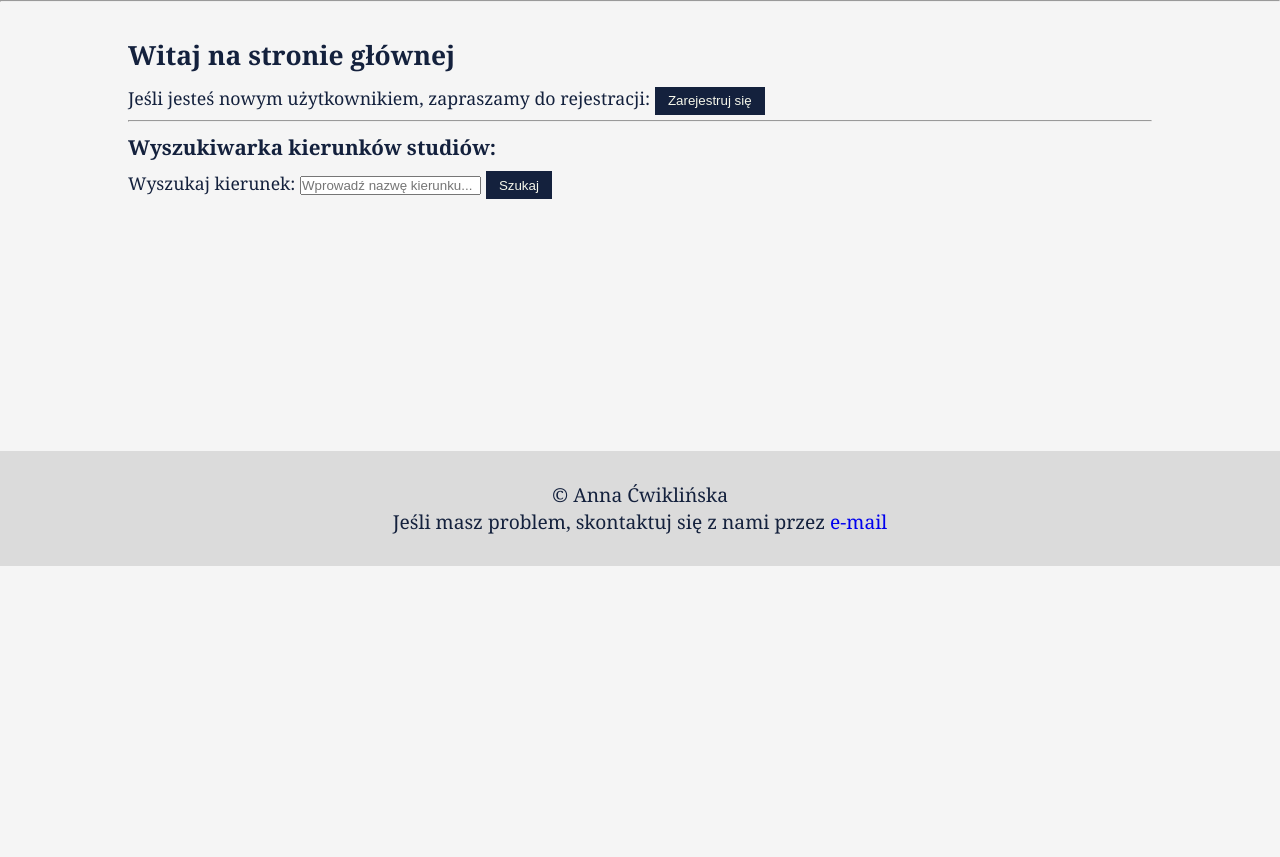
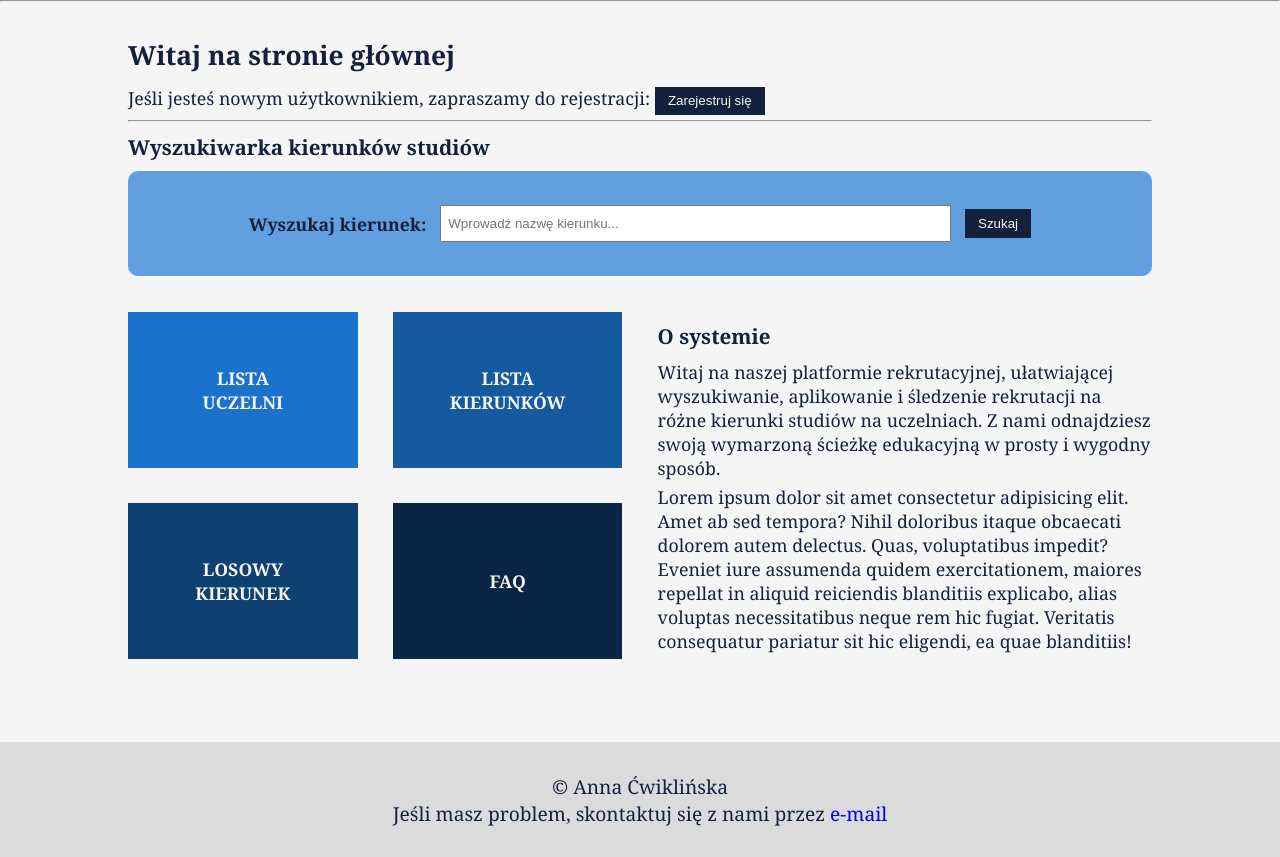
Before and after one commit to annacwiklinska/system_rekrutacji, a Django app: page / in a window 1280 px wide. Shown: the part 234-1091 px from the top of the page. Before the commit the page ends 800 px from the top, so only its background shows below. Run offline with Django 4.2, Linux system fonts and the light colour scheme; style sheets or scripts are compiled from the project's sources; some libraries are stand-ins or nearby versions.

Commit message:
strona główna + punkty rekrutacyjne

```diff
--- a/rekrutacja/static/rekrutacja/style.scss
+++ b/rekrutacja/static/rekrutacja/style.scss
@@ -10,18 +10,83 @@ body {
   position: relative;
   min-height: 100vh;
 
-  #search{
+  dl {
+    margin: 2em 0;
+
+    dt {
+      font-weight: bold;
+    }
+
+    dd {
+      margin-left: 1em;
+      margin-bottom: 1em;
+    }
+  }
+
+  #index {
+    display: grid;
+    grid-template-columns: repeat(4, 1fr);
+    grid-template-rows: repeat(2, 1fr);
+    grid-column-gap: 2em;
+    grid-row-gap: 2em;
+    margin: 2em 0;
+
+    .tile {
+      display: flex;
+      justify-content: center;
+      align-items: center;
+      padding: 3em;
+      text-align: center;
+
+      a {
+        color: whitesmoke;
+        text-decoration: none;
+        text-transform: uppercase;
+        font-weight: bold;
+      }
+
+      &:first-child {
+        background-color: #1b72cc;
+        grid-area: 1 / 1 / 2 / 2;
+      }
+
+      &:nth-child(2) {
+        background-color: darken(#1b72cc, 10%);
+        grid-area: 1 / 2 / 2 / 3;
+      }
+
+      &:nth-child(3) {
+        background-color: darken(#1b72cc, 20%);
+        grid-area: 2 / 1 / 3 / 2;
+      }
+
+      &:nth-child(4) {
+        background-color: darken(#1b72cc, 30%);
+        grid-area: 2 / 2 / 3 / 3;
+      }
+
+    }
+
+    .desc {
+      grid-area: 1 / 3 / 3 / 5;
+    }
+
+  }
+
+  #search {
     padding: 1em;
     display: flex;
     justify-content: center;
     align-items: center;
-    background-color: #548dc5;
+    background-color: #619fde;
     border-radius: 10px;
     height: 4em;
-    label{
+
+    label {
       font-weight: bold;
     }
-    input{
+
+    input {
       width: 50%;
       margin: 0 1em;
       height: 2.5em;
--- a/rekrutacja/templates/recruitment/index.html
+++ b/rekrutacja/templates/recruitment/index.html
@@ -1,20 +1,48 @@
-{% extends 'recruitment/base.html' %}
+{% extends 'recruitment/base.html' %} {% block title %} Strona Główna
+{%endblock%} {% block content %}
+<h2>Witaj na stronie głównej</h2>
+{% if not user.is_authenticated %}
+<p>
+  Jeśli jesteś nowym użytkownikiem, zapraszamy do rejestracji:
+  <button><a href="/register/">Zarejestruj się</a></button>
+</p>
+{% endif %}
+<hr />
 
-{% block title %}Strona Główna{% endblock %}
+<h3>Wyszukiwarka kierunków studiów</h3>
+<form id="search" action="/search/" method="GET">
+  <label for="search-input">Wyszukaj kierunek:</label>
+  <input
+    type="text"
+    id="search-input"
+    name="query"
+    placeholder="Wprowadź nazwę kierunku..."
+  />
+  <button type="submit">Szukaj</button>
+</form>
 
-{% block content %}
-    <h2>Witaj na stronie głównej </h2>
-    {% if not user.is_authenticated %}
-        <p>Jeśli jesteś nowym użytkownikiem, zapraszamy do rejestracji:
-        <button><a href="/register/">Zarejestruj się</a></button></p>
-    {% endif %}
-    <hr>
-
-    <h3>Wyszukiwarka kierunków studiów:</h3>
-    <form action="/search/" method="GET">
-        <label for="search-input">Wyszukaj kierunek:</label>
-        <input type="text" id="search-input" name="query" placeholder="Wprowadź nazwę kierunku...">
-        <button type="submit">Szukaj</button>
-    </form>
+<section id="index">
+  <div class="tile"><a href="/university_list/">Lista uczelni</a></div>
+  <div class="tile"><a href="/all_programs/">Lista kierunków</a></div>
+  <div class="tile"><a href="/random_program/">Losowy kierunek</a></div>
+  <div class="tile"><a href="/faq/">FAQ</a></div>
+  <div class="desc">
+    <h3>O systemie</h3>
+    <p>
+      Witaj na naszej platformie rekrutacyjnej, ułatwiającej wyszukiwanie,
+      aplikowanie i śledzenie rekrutacji na różne kierunki studiów na
+      uczelniach. Z nami odnajdziesz swoją wymarzoną ścieżkę edukacyjną w prosty
+      i wygodny sposób.
+    </p>
+    <p>
+      Lorem ipsum dolor sit amet consectetur adipisicing elit. Amet ab sed
+      tempora? Nihil doloribus itaque obcaecati dolorem autem delectus. Quas,
+      voluptatibus impedit? Eveniet iure assumenda quidem exercitationem,
+      maiores repellat in aliquid reiciendis blanditiis explicabo, alias
+      voluptas necessitatibus neque rem hic fugiat. Veritatis consequatur
+      pariatur sit hic eligendi, ea quae blanditiis!
+    </p>
+  </div>
+</section>
 
 {% endblock %}
--- a/rekrutacja/templates/recruitment/program_applications.html
+++ b/rekrutacja/templates/recruitment/program_applications.html
@@ -9,6 +9,7 @@
             <th>Kandydat</th>
             <th>Program</th>
             <th>Status</th>
+            <th>Punkty rekrutacyjne</th>
             <th>Akcje</th>
         </tr>
         </thead>
@@ -18,6 +19,7 @@
                 <td>{{ application.candidate.first_name }} {{ application.candidate.last_name }}</td>
                 <td>{{ application.program.name }}</td>
                 <td>{{ application.status }}</td>
+                <td>{{ application.total_points }}</td>
                 <td>
                     <a href="{% url 'edit_application_status' application.id %}">Edytuj status</a>
                 </td>
--- a/rekrutacja/views.py
+++ b/rekrutacja/views.py
@@ -11,7 +11,7 @@ from system_rekrutacji.settings import LOGIN_URL
 from .decorators import *
 from .forms import LoginForm, CandidateSignUpForm, EmployeeSignUpForm, EmployeeForm, CandidateForm, ExamsForm, \
     ProgramForm
-from .models import Program, Candidate, Employee, Exams, RequiredExams, Exam, Application
+from .models import Program, Candidate, Employee, Exams, RequiredExams, Exam, Application, University
 
 
 def index(request):
@@ -20,7 +20,7 @@ def index(request):
 
 def search(request):
     query = request.GET.get('query', '')
-    programs = Program.objects.none()  # Pusty QuerySet
+    programs = Program.objects.none()
 
     if query:
         programs = Program.objects.filter(Q(name__icontains=query))
@@ -32,7 +32,6 @@ def search(request):
     return render(request, 'recruitment/search.html', context)
 
 
-
 def program_detail(request, program_id):
     program = get_object_or_404(Program, id=program_id)
     required_exams = RequiredExams.objects.filter(program=program)
@@ -41,6 +40,31 @@ def program_detail(request, program_id):
         'required_exams': required_exams
     }
     return render(request, 'recruitment/kierunek_studiow_detail.html', context)
+
+
+def all_programs(request):
+    programs = Program.objects.all()
+    return render(request, 'recruitment/all_programs.html', {'programs': programs})
+
+
+def random_program(request):
+    program = Program.objects.order_by('?').first()
+    return redirect('kierunek_detail', program_id=program.id)
+
+
+def university_list(request):
+    universities = University.objects.all()
+    return render(request, 'recruitment/university_list.html', {'universities': universities})
+
+
+def university_detail(request, university_id):
+    university = get_object_or_404(University, id=university_id)
+    programs = Program.objects.filter(university=university)
+    return render(request, 'recruitment/university_detail.html', {'university': university, 'programs': programs})
+
+
+def faq(request):
+    return render(request, 'recruitment/faq.html')
 
 
 def logout_view(request):
@@ -105,43 +129,6 @@ def employee_signup(request):
 def register(request):
     return render(request, 'recruitment/register.html')
 
-
-# @login_required
-# def candidate_profile(request):
-#     candidate = Candidate.objects.get(user=request.user)
-#
-#     if request.method == 'POST':
-#         form = CandidateProfileForm(request.POST, instance=candidate)
-#         if form.is_valid():
-#             form.save()
-#             return redirect('candidate_profile')
-#     else:
-#         form = CandidateProfileForm(instance=candidate)
-#
-#     context = {
-#         'candidate': candidate,
-#         'form': form
-#     }
-#     return render(request, 'recruitment/candidate_profile_edit.html', context)
-#
-#
-# @login_required
-# def employee_profile(request):
-#     employee = Employee.objects.get(user=request.user)
-#
-#     if request.method == "POST":
-#         form = EmployeeProfileForm(request.POST, instance=employee)
-#         if form.is_valid():
-#             form.save()
-#             return redirect('employee_profile')
-#     else:
-#         form = EmployeeProfileForm(instance=employee)
-#
-#     context = {
-#         "pracownik": employee,
-#         "form": form
-#     }
-#     return render(request, 'recruitment/employee_profile_edit.html', context)
 
 @login_required
 def edit_profile(request):
@@ -256,29 +243,6 @@ def delete_exam(request, exam_id):
     return redirect('edit_exams')
 
 
-# def university_programs(request):
-#     employee = Employee.objects.get(user=request.user)
-#     programs = Program.objects.filter(university=employee.university)
-#     return render(request, 'recruitment/university_programs.html', {'programs': programs, 'employee': employee})
-
-
-# def university_programs(request):
-#     employee = Employee.objects.get(user=request.user)
-#     programs = Program.objects.filter(university=employee.university)
-#
-#     if request.method == 'POST':
-#         form = ProgramForm(request.POST)
-#         if form.is_valid():
-#             program = form.save(commit=False)
-#             program.university = employee.university
-#             program.save()
-#             return redirect('university_programs')
-#     else:
-#         form = ProgramForm()
-#
-#     return render(request, 'recruitment/university_programs.html',
-#                   {'programs': programs, 'form': form, 'employee': employee})
-
 def university_programs(request):
     employee = Employee.objects.get(user=request.user)
     programs = Program.objects.filter(university=employee.university)
@@ -385,6 +349,20 @@ def candidate_applications(request):
 def program_applications(request):
     employee = Employee.objects.get(user=request.user)
     applications = Application.objects.filter(program__university=employee.university)
+
+    for application in applications:
+        required_exams = RequiredExams.objects.filter(program=application.program)
+        exam_scores = {}
+        total_points = 0
+        for required_exam in required_exams:
+            exam = Exams.objects.filter(candidate=application.candidate, name=required_exam.name).first()
+            if exam:
+                exam_score = exam.score * required_exam.multiplier
+                exam_scores[required_exam.name.name] = exam_score
+                total_points += exam_score
+        application.exam_scores = exam_scores
+        application.total_points = total_points
+
     return render(request, 'recruitment/program_applications.html', {'applications': applications})
 
 
--- a/system_rekrutacji/urls.py
+++ b/system_rekrutacji/urls.py
@@ -25,6 +25,11 @@ urlpatterns = [
     path('access-denied/', access_denied, name='access_denied'),
     path('search/', search, name='wyszukiwarka_kierunkow'),
     path('kierunek/<int:program_id>/', program_detail, name='kierunek_detail'),
+    path('all_programs/', all_programs, name='all_programs'),
+    path('random_program/', random_program, name='random_program'),
+    path('university_list/', university_list, name='university_list'),
+    path('university_detail/<int:university_id>/', university_detail, name='university_detail'),
+    path('faq/', faq, name='faq'),
     path('login/', login_view, name='login'),
     path('logout/', logout_view, name="logout"),
     path('register/', register, name='register'),
```
Also changed, not shown: rekrutacja/admin.py (+3 -4 lines), rekrutacja/models.py (+7 -8 lines), rekrutacja/templates/recruitment/all_programs.html (added, +12 -0 lines), rekrutacja/templates/recruitment/faq.html (added, +21 -0 lines), rekrutacja/templates/recruitment/university_detail.html (added, +13 -0 lines), rekrutacja/templates/recruitment/university_list.html (added, +12 -0 lines), rekrutacja/migrations/0001_initial.py.
